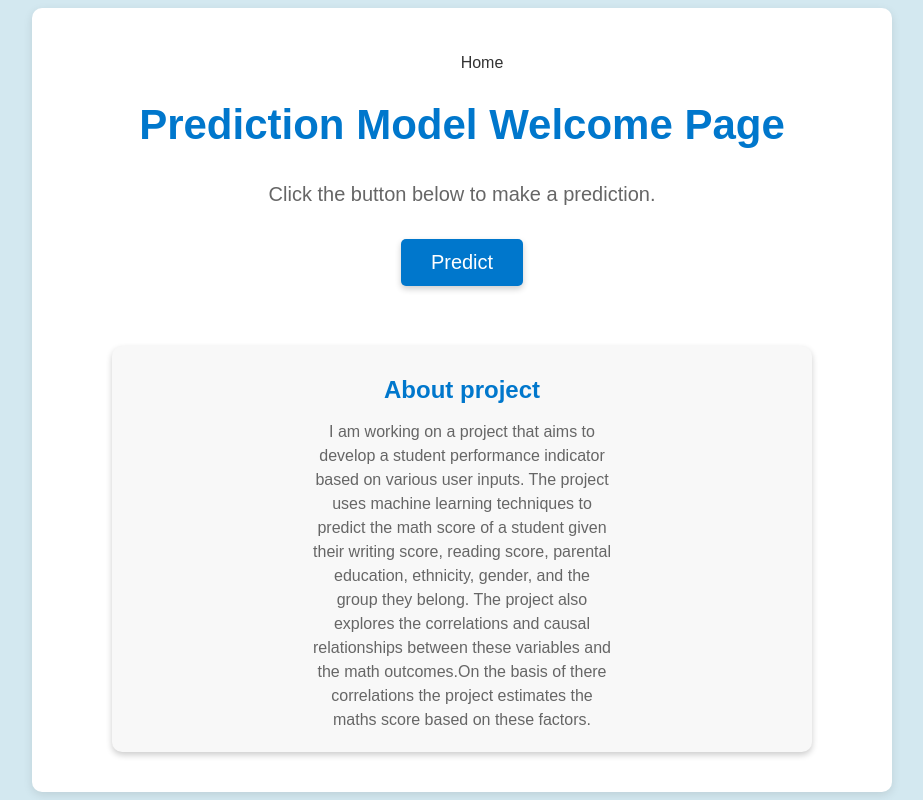
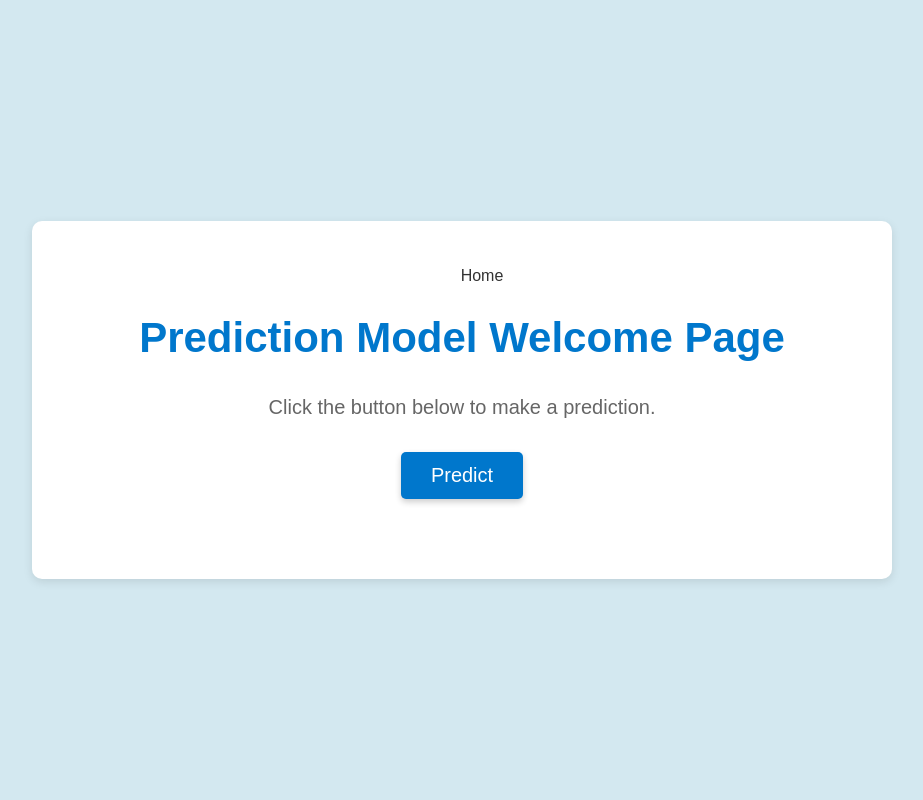
Before and after one commit to AnshulDubey1/MachineLearningProject, a Flask app: page / in a window 1280 px wide. Shown: the whole page, without its empty margins (178-1101 px from the left). Run offline with Flask 3, Linux system fonts and the light colour scheme.

Commit message:
Changing some ui

```diff
--- a/application.py
+++ b/application.py
@@ -38,8 +38,8 @@ def predict_datapoint():
         print("Mid Prediction")
         results=predict_pipeline.predict(pred_df)
         print("after Prediction")
-        return render_template('home.html',results=results[0])
+        return render_template('home.html',results=int(results[0]))
 
 
 if __name__=="__main__":
-    app.run(host="0.0.0.0")
+    app.run(host="0.0.0.0",debug=True)
--- a/templates/index.html
+++ b/templates/index.html
@@ -117,15 +117,6 @@
 		<p>Click the button below to make a prediction.</p>
 		<a href="#" class="button" id="learn-more-btn"><button>Predict</button></a>
 		<div class="feature-container">
-			<div class="feature">
-				<h2>About project</h2>
-				<p>I am working on a project that aims to develop a student performance indicator
-					 based on various user inputs. The project uses machine learning techniques to predict the
-					  math score of a student given their writing score, reading score, parental education,
-					   ethnicity, gender, and the group they belong. The project also explores the correlations and
-					   causal relationships between these variables and the math outcomes.On the basis of there correlations
-					   the project estimates the maths score based on these factors.</p>
-			</div>
 					<script>
 						// Get the current hostname and port
 						const host = window.location.hostname;
```
Also changed, not shown: Readme.md.
